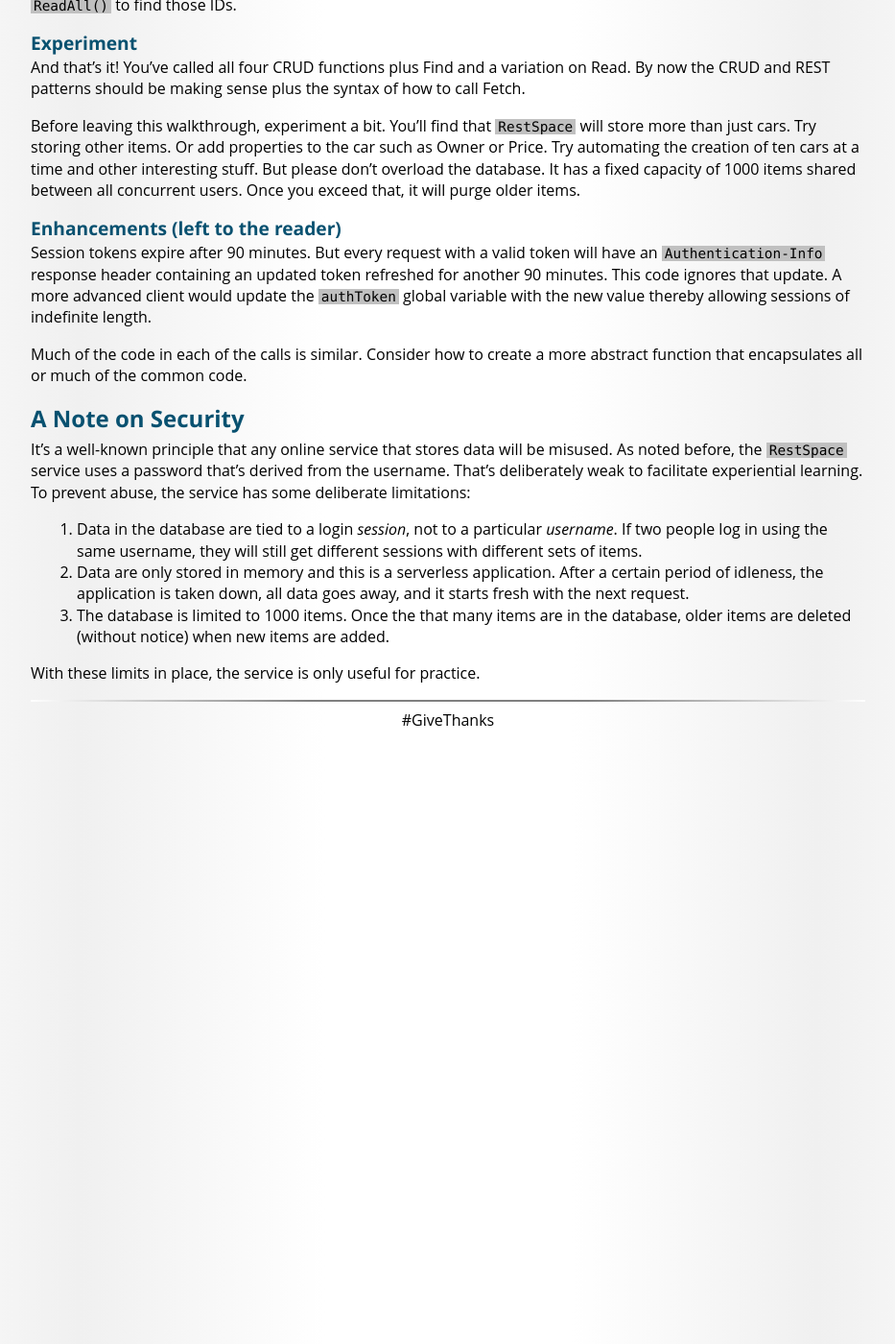
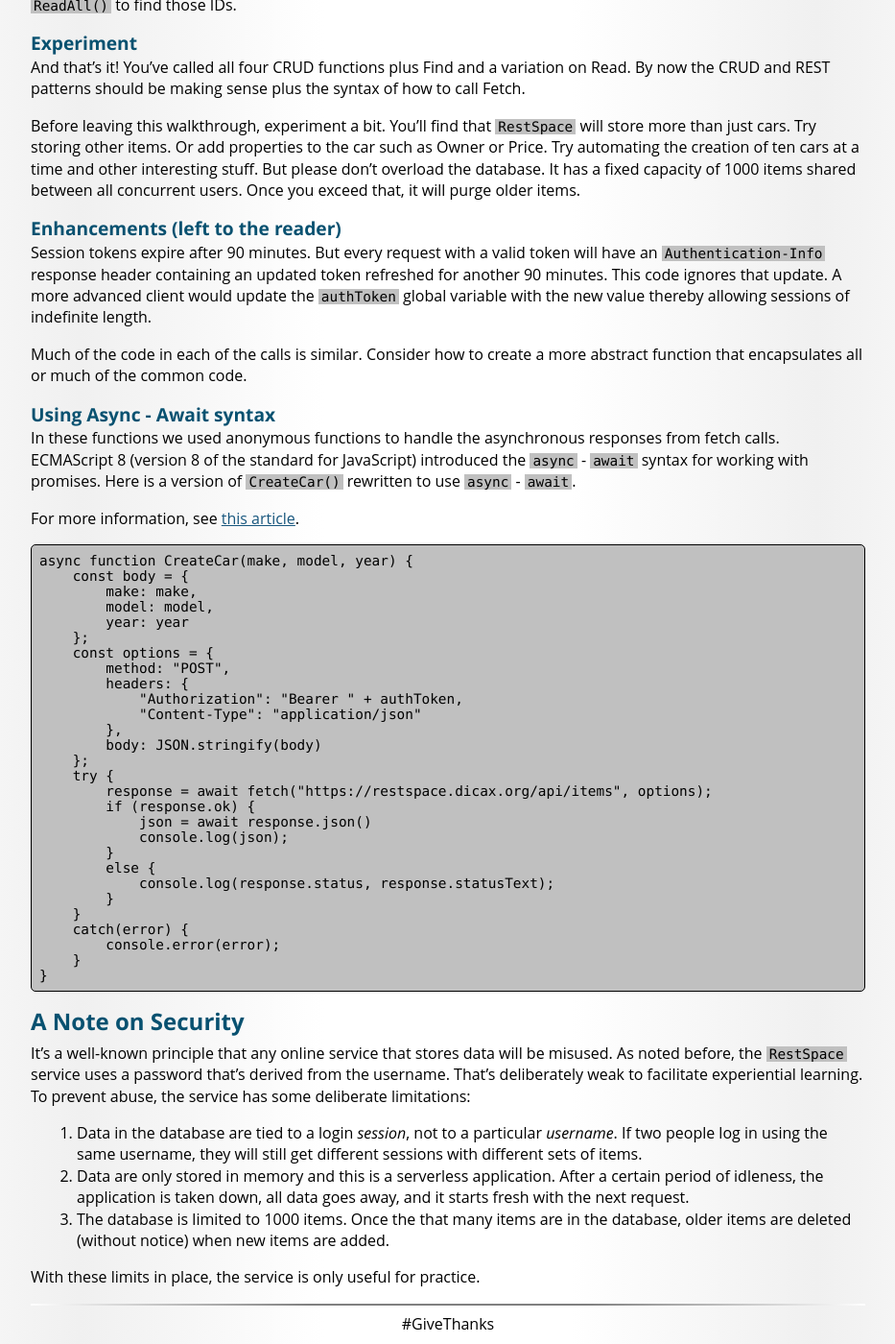
Before and after one commit to BYU-ITC-210/BYU-ITC-210.github.io, a Jekyll site: the page built from walkthrough/CRUD-REST-Node.md, in a window 1280 px wide and 1400 px high, scrolled down 6636 px. Shown: the whole window at 96% size, without its empty margins (173-1106 px from the left). Built offline with Jekyll 4.4.1, drawn with Linux system fonts in a browser that asks for light colours; some web fonts are replaced; before the commit the page ends 7407 px from its top, so only the background shows below that.

Commit message:
Include async/await syntac for CRUD-REST

````diff
--- a/walkthrough/CRUD-REST-Node.md
+++ b/walkthrough/CRUD-REST-Node.md
@@ -349,6 +349,42 @@
 
 Much of the code in each of the calls is similar. Consider how to create a more abstract function that encapsulates all or much of the common code.
 
+### Using Async - Await syntax
+
+In these functions we used anonymous functions to handle the asynchronous responses from fetch calls. ECMAScript 8 (version 8 of the standard for JavaScript) introduced the `async` - `await` syntax for working with promises. Here is a version of `CreateCar()` rewritten to use `async` - `await`.
+
+For more information, see [this article](https://javascript.info/async-await).
+```
+async function CreateCar(make, model, year) {
+    const body = {
+        make: make,
+        model: model,
+        year: year
+    };
+    const options = {
+        method: "POST",
+        headers: {
+            "Authorization": "Bearer " + authToken,
+            "Content-Type": "application/json"
+        },
+        body: JSON.stringify(body)
+    };
+    try {
+        response = await fetch("https://restspace.dicax.org/api/items", options);
+        if (response.ok) {
+            json = await response.json()
+            console.log(json);
+        }
+        else {
+            console.log(response.status, response.statusText);
+        }
+    }
+    catch(error) {
+        console.error(error);
+    }
+}
+```
+
 ## A Note on Security
 
 It's a well-known principle that any online service that stores data will be misused. As noted before, the `RestSpace` service uses a password that's derived from the username. That's deliberately weak to facilitate experiential learning. To prevent abuse, the service has some deliberate limitations:
````
